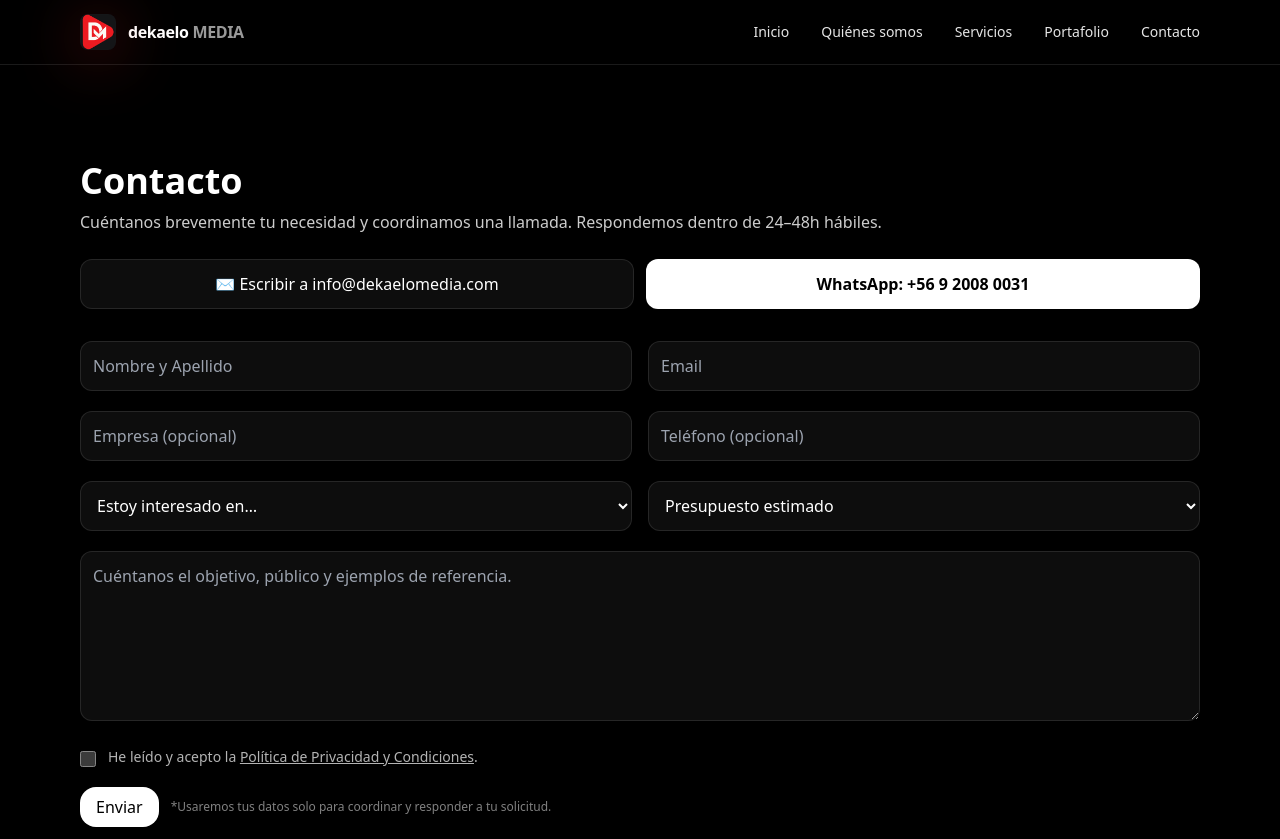
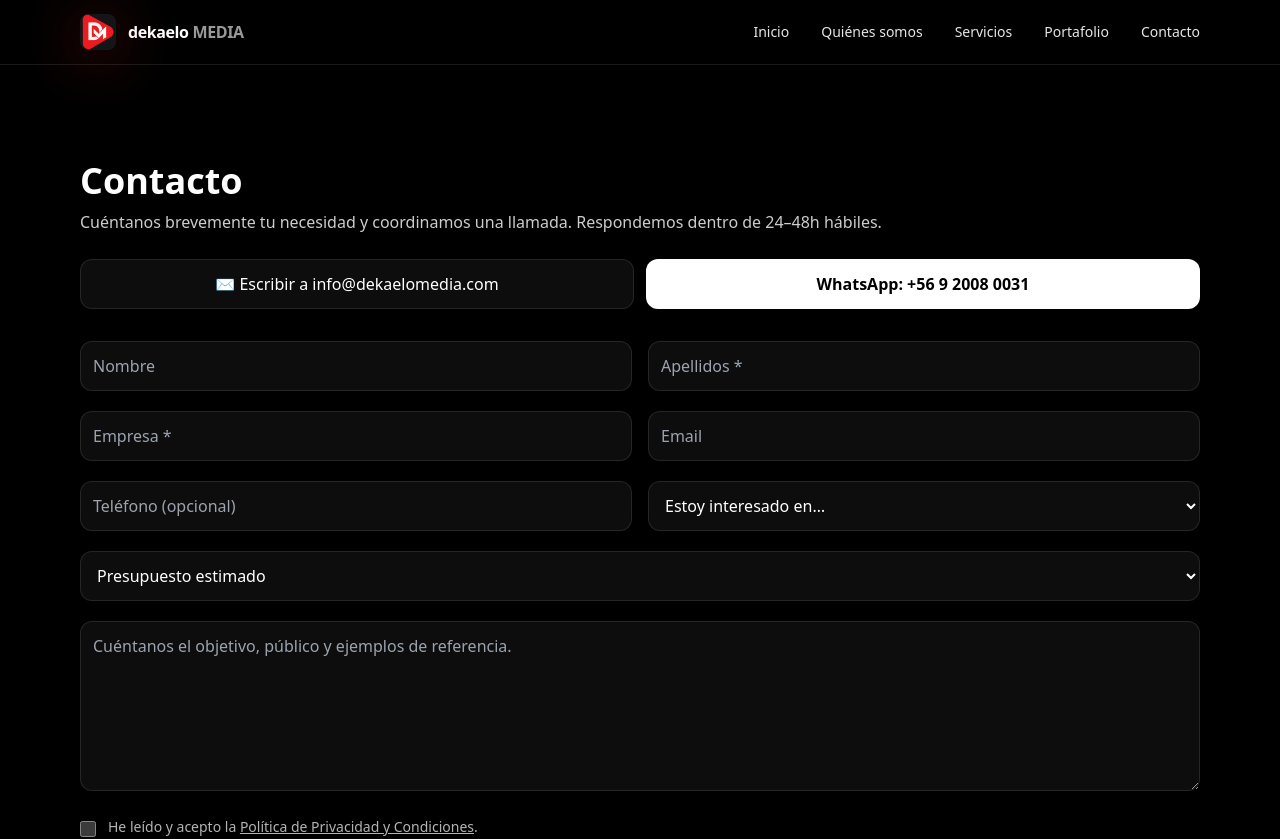
Before and after one commit to TronxGroup/Dekaelo-Media, a Next.js app: page /contacto in a window 1280 px wide. Shown: the top 839 px of the page. Built offline with nearby package versions, Linux system fonts and the light colour scheme.

Commit message:
Update page.tsx

```diff
--- a/app/contacto/page.tsx
+++ b/app/contacto/page.tsx
@@ -1,5 +1,4 @@
-import ContactForm from './ContactForm';
-
+// app/contacto/page.tsx
 export const metadata = {
   title: 'Contacto | Dekaelo Media',
   description: 'Agenda una llamada o cuéntanos sobre tu proyecto.',
@@ -14,7 +13,7 @@ export default function Page() {
           Cuéntanos brevemente tu necesidad y coordinamos una llamada. Respondemos dentro de 24–48h hábiles.
         </p>
 
-        {/* Alternativas rápidas */}
+        {/* Atajos */}
         <div className="mt-6 grid sm:grid-cols-2 gap-3">
           <a
             href="mailto:info@dekaelomedia.com?subject=Consulta%20Dekaelo%20Media"
@@ -32,10 +31,151 @@ export default function Page() {
           </a>
         </div>
 
-        {/* Formulario (Client Component con Zoho) */}
-        <ContactForm />
+        {/* FORMULARIO → POST directo a Zoho */}
+        <form
+          className="mt-8 space-y-5"
+          action="https://crm.zoho.com/crm/WebToLeadForm"
+          method="POST"
+        >
+          {/* === Tokens obligatorios de Zoho (no tocar) === */}
+          <input type="hidden" name="xnQsjsdp" value="3cb0104ebf0b3e0fbe28221c26ca713333df8de335680d6ecd132d0abd02376e" />
+          <input type="hidden" name="xmIwtLD"  value="6e97b9c64a45e3d6d92c2c1e99dca8ac878e07493a02b57788c616aa9f6b7ab6cb1508e571d9e22fb00ec0acaf8e49fd" />
+          <input type="hidden" name="actionType" value="TGVhZHM=" />
+          <input type="hidden" name="zc_gad" id="zc_gad" value="" />
+          {/* Redirección post-envío */}
+          <input type="hidden" name="returnURL" value="https://www.dekaelomedia.com/gracias" />
+          {/* Marca (campo personalizado en Zoho) */}
+          <input type="hidden" name="LEADCF5" value="Dekaelo" />
 
-        {/* Información adicional */}
+          {/* Anti-spam */}
+          <input type="text" name="_gotcha" className="hidden" tabIndex={-1} autoComplete="off" />
+
+          {/* Nombre / Apellido (Zoho requiere Last Name) */}
+          <div className="grid md:grid-cols-2 gap-4">
+            <label className="block">
+              <span className="sr-only">Nombre</span>
+              <input
+                name="First Name"
+                placeholder="Nombre"
+                className="w-full rounded-xl bg-white/5 border border-white/10 px-3 py-3 outline-none focus:ring-2 focus:ring-white/20"
+              />
+            </label>
+            <label className="block">
+              <span className="sr-only">Apellidos</span>
+              <input
+                name="Last Name"
+                required
+                placeholder="Apellidos *"
+                className="w-full rounded-xl bg-white/5 border border-white/10 px-3 py-3 outline-none focus:ring-2 focus:ring-white/20"
+              />
+            </label>
+          </div>
+
+          <div className="grid md:grid-cols-2 gap-4">
+            <label className="block">
+              <span className="sr-only">Empresa</span>
+              <input
+                name="Company"
+                required
+                placeholder="Empresa *"
+                className="w-full rounded-xl bg-white/5 border border-white/10 px-3 py-3 outline-none focus:ring-2 focus:ring-white/20"
+              />
+            </label>
+            <label className="block">
+              <span className="sr-only">Email</span>
+              <input
+                name="Email"
+                type="email"
+                placeholder="Email"
+                className="w-full rounded-xl bg-white/5 border border-white/10 px-3 py-3 outline-none focus:ring-2 focus:ring-white/20"
+              />
+            </label>
+          </div>
+
+          <div className="grid md:grid-cols-2 gap-4">
+            <label className="block">
+              <span className="sr-only">Teléfono</span>
+              <input
+                name="Phone"
+                type="tel"
+                placeholder="Teléfono (opcional)"
+                className="w-full rounded-xl bg-white/5 border border-white/10 px-3 py-3 outline-none focus:ring-2 focus:ring-white/20"
+              />
+            </label>
+
+            {/* Interés (LEADCF8) */}
+            <label className="block">
+              <span className="sr-only">Estoy interesado en…</span>
+              <select
+                name="LEADCF8"
+                className="w-full rounded-xl bg-white/5 border border-white/10 px-3 py-3 outline-none focus:ring-2 focus:ring-white/20"
+                defaultValue=""
+                required
+              >
+                <option value="" disabled>Estoy interesado en…</option>
+                <option value="Plan Audiovisual Mensual">Plan Audiovisual Mensual</option>
+                <option value="Video Corporativo / Institucional">Video Corporativo / Institucional</option>
+                <option value="Podcast en Video">Podcast en Video</option>
+                <option value="Documental / Testimonial">Documental / Testimonial</option>
+                <option value="Motion Graphics / Animación">Motion Graphics / Animación</option>
+                <option value="Otro">Otro</option>
+              </select>
+            </label>
+          </div>
+
+          {/* Presupuesto (LEADCF7) */}
+          <label className="block">
+            <span className="sr-only">Presupuesto estimado</span>
+            <select
+              name="LEADCF7"
+              className="w-full rounded-xl bg-white/5 border border-white/10 px-3 py-3 outline-none focus:ring-2 focus:ring-white/20"
+              defaultValue=""
+            >
+              <option value="" disabled>Presupuesto estimado</option>
+              <option value="$500.000 - $1.000.000 CLP">$500.000 – $1.000.000 CLP</option>
+              <option value="$1.000.000 - $2.000.000 CLP">$1.000.000 – $2.000.000 CLP</option>
+              <option value="$2.000.000 - $4.000.000 CLP">$2.000.000 – $4.000.000 CLP</option>
+              <option value="$4.000.000+ CLP">$4.000.000+ CLP</option>
+              <option value="No estoy seguro">No estoy seguro</option>
+            </select>
+          </label>
+
+          {/* Mensaje (LEADCF3) */}
+          <label className="block">
+            <span className="sr-only">Mensaje</span>
+            <textarea
+              name="LEADCF3"
+              required
+              placeholder="Cuéntanos el objetivo, público y ejemplos de referencia."
+              rows={6}
+              className="w-full rounded-xl bg-white/5 border border-white/10 px-3 py-3 outline-none focus:ring-2 focus:ring-white/20"
+            ></textarea>
+          </label>
+
+          {/* Consentimiento (no se envía a Zoho, solo validación UX) */}
+          <label className="flex items-start gap-3 text-sm text-white/70">
+            <input
+              type="checkbox"
+              required
+              className="mt-1 h-4 w-4 rounded border-white/20 bg-white/5"
+            />
+            <span>
+              He leído y acepto la{' '}
+              <a href="/privacidad-condiciones" className="underline" target="_blank" rel="noopener noreferrer">
+                Política de Privacidad y Condiciones
+              </a>.
+            </span>
+          </label>
+
+          <div className="flex items-center gap-3">
+            <button className="btn" type="submit">Enviar</button>
+            <p className="text-xs text-white/50">
+              *Usaremos tus datos solo para coordinar y responder a tu solicitud.
+            </p>
+          </div>
+        </form>
+
+        {/* Info adicional */}
         <div className="mt-10 rounded-2xl bg-gray-900 border border-white/10 p-5">
           <p className="text-sm text-white/70">
             <span className="font-semibold text-white">¿Qué sigue?</span> Te escribiremos para agendar una llamada
```
